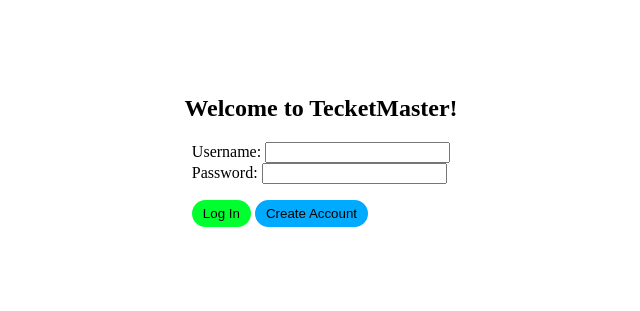
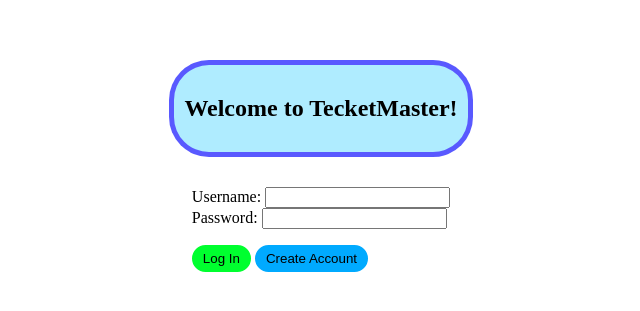
Before and after one commit to DaSmSchool/WD-TecketMaster, a plain HTML site: page index.html in a window 1280 px wide. Shown: the part 149-460 px from the top of the page, without its empty margins (319-959 px from the left). Drawn offline with Linux system fonts and the light colour scheme.

Commit message:
change more css

```diff
--- a/css/index.css
+++ b/css/index.css
@@ -3,6 +3,14 @@ body {
     height: 100vh;
     padding: 0;
     margin: 0;
+}
+
+#title-contain {
+    padding: 10px;
+    background-color: #00c3ff50;
+    border: solid #2600ff9f thick;
+    border-radius: 40px;
+    margin: 30px;
 }
 
 #page-contain {
@@ -40,6 +48,7 @@ body {
     background-color: #00ff2f;
     border: solid #00ff2f thick;
     border-radius: 50px;
+    border-spacing: 100px;
 }
 
 #create-account-btn:hover {
```
